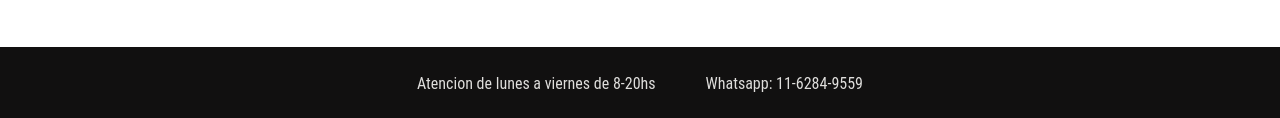
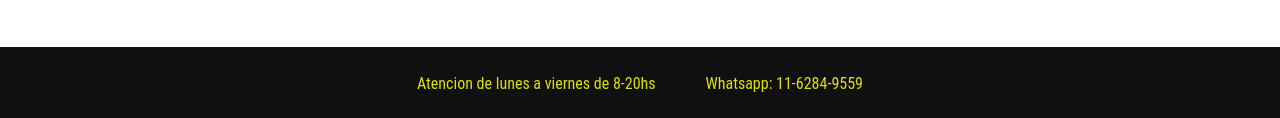
Before and after one commit to PabloGermanArias/Proyecto-1, a website: page index.html in a window 1280 px wide. Shown: the part 1641-1759 px from the top of the page. Drawn offline with nearby package versions, Linux system fonts and the light colour scheme.

Commit message:
footer color1

```diff
--- a/scss/main.scss
+++ b/scss/main.scss
@@ -84,7 +84,7 @@
 	align-items: center;
 	text-align: center;
 	background-color: $background-color_1;
-	color: $color_2;
+	color: $color_1;
 	p {
 		margin: 25px;
 	}
```
Also changed, not shown: css/main.css.
